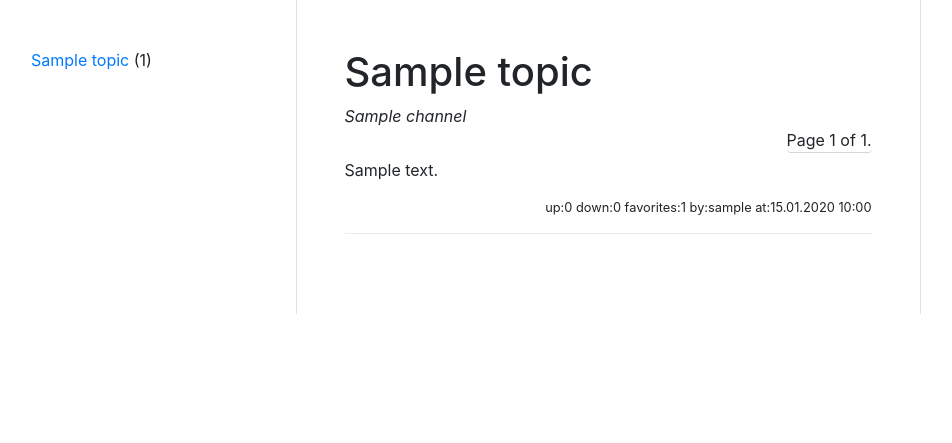
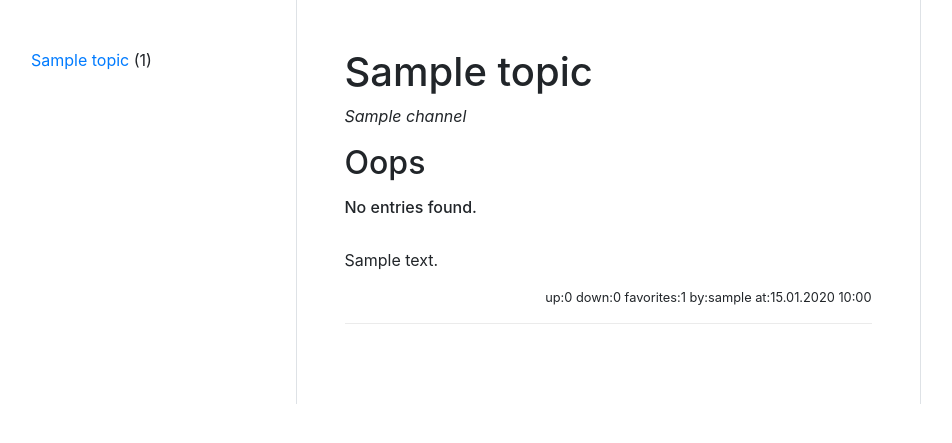
Before and after one commit to seyyidibrahimgulec/yasozluk, a Django app: page /topic/1/ in a window 1280 px wide. Shown: the part 56-499 px from the top of the page, without its empty margins (32-984 px from the left). Run offline with Django 3.2, Linux system fonts and the light colour scheme; tables that the repository leaves empty hold one stand-in row (values such as "Sample post"); some libraries are stand-ins or nearby versions.

Commit message:
Add 'no entry found' message for empty topics

```diff
--- a/templates/topicEntries.html
+++ b/templates/topicEntries.html
@@ -26,7 +26,7 @@
                     {% endfor %}
                 </div>
             </div>
-            {% if pageCount > 0 %}
+            {% if pageCount > 1 %}
             <div style="float:right;border-bottom: 1px solid #80808052;" class="pagination">
                     <span class="step-links">
                         {% if page_obj.has_previous %}
@@ -44,6 +44,15 @@
                         {% endif %}
                     </span>
             </div>
+            {% else %}
+            <div>
+                <p>
+                    <h2>Oops</h2>
+                </p>
+                <p>
+                    <h6>No entries found.</h6>
+                </p>
+            </div>
             {% endif %}
             <div style="clear:both;margin-top: 30px;">
                 {% for entry in page_obj %}
```
